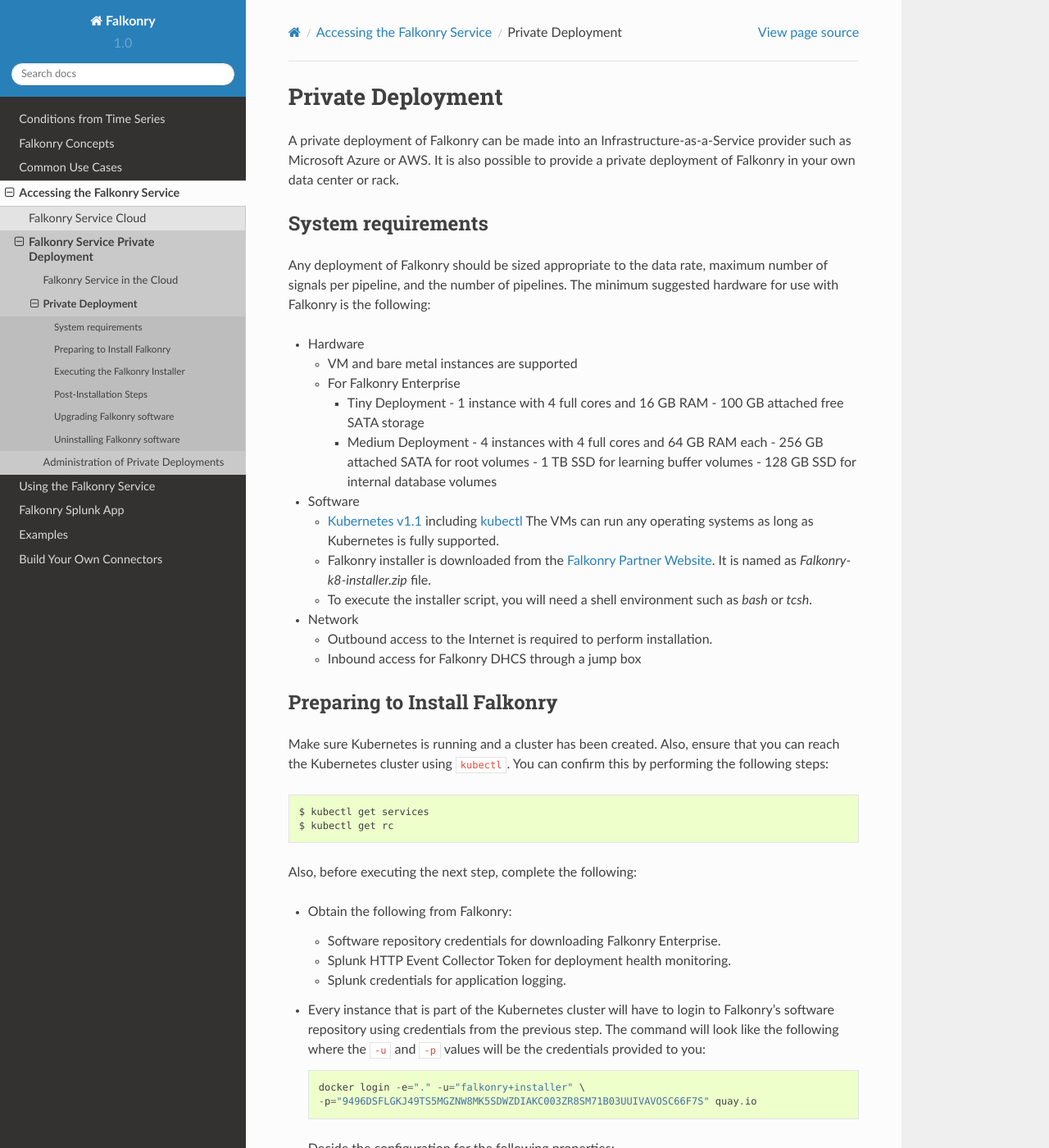
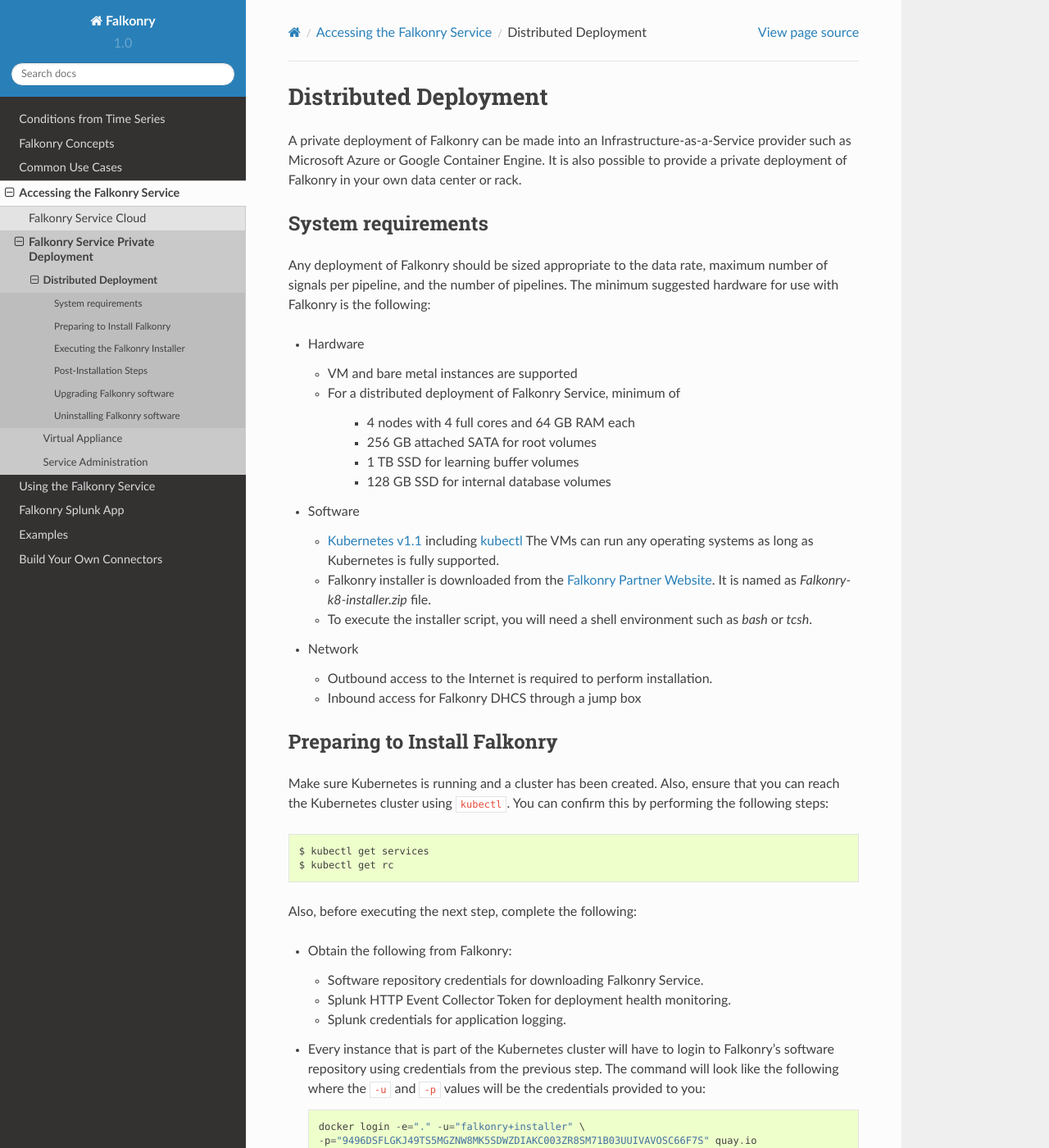
Before and after one commit to suhas-mehta/support, a Sphinx documentation site: the page built from docs/using/distributed.rst, in a window 1280 px wide and 1400 px high. Shown: the whole window at 82% size. Built offline with Sphinx 7.4.7 and the Read the Docs theme 2.0.0, drawn with Linux system fonts in a browser that asks for light colours; some of the changed text lies outside the part shown.

```diff
--- a/docs/using/administration.rst
+++ b/docs/using/administration.rst
@@ -1,5 +1,5 @@
-Administration of Private Deployments
-=====================================
+Service Administration
+======================
 
 All private deployments, whether of a Falkonry Service Virtual Appliance or a Virtual
 Private Cloud can be administered by a single administrative user. The administrative user
--- a/docs/using/deployment.rst
+++ b/docs/using/distributed.rst
@@ -1,9 +1,9 @@
-Private Deployment
-==================
+Distributed Deployment
+======================
 
 A private deployment of Falkonry can be made into an Infrastructure-as-a-Service provider
-such as Microsoft Azure or AWS. It is also possible to provide a private deployment of
-Falkonry in your own data center or rack.
+such as Microsoft Azure or Google Container Engine. It is also possible to provide a
+private deployment of Falkonry in your own data center or rack.
 
 System requirements
 -------------------
@@ -15,14 +15,9 @@
 - Hardware
 
   - VM and bare metal instances are supported
-  - For Falkonry Enterprise
+  - For a distributed deployment of Falkonry Service, minimum of
 
-    - Tiny Deployment
-      - 1 instance with 4 full cores and 16 GB RAM
-      - 100 GB attached free SATA storage
-
-    - Medium Deployment
-      - 4 instances with 4 full cores and 64 GB RAM each
+      - 4 nodes with 4 full cores and 64 GB RAM each
       - 256 GB attached SATA for root volumes
       - 1 TB SSD for learning buffer volumes
       - 128 GB SSD for internal database volumes
@@ -55,7 +50,7 @@
 
 - Obtain the following from Falkonry:
 
-  - Software repository credentials for downloading Falkonry Enterprise.
+  - Software repository credentials for downloading Falkonry Service.
   - Splunk HTTP Event Collector Token for deployment health monitoring.
   - Splunk credentials for application logging.
 
@@ -67,7 +62,6 @@
     -p="9496DSFLGKJ49TS5MGZNW8MK5SDWZDIAKC003ZR8SM71B03UUIVAVOSC66F7S" quay.io
 - Decide the configuration for the following properties:
 
-  - Tiny vs. medium size deployment as explained earlier
   - External host name
   - External host protocol such as ``http`` or ``https``
 
@@ -91,7 +85,7 @@
 
 The installation script is run with the following command::
 
-  $ ./install.sh -c=tiny -h=falkonry.acme.com -p=http -k=kubernetes-token \
+  $ ./install.sh -c=medium -h=falkonry.acme.com -p=http -k=kubernetes-token \
   -t=splunk-token -u=splunk-user -s=splunk-password
 
 Note that `medium` deployment will require a multi-node Kubernetes cluster and can be
--- a/docs/using/index.rst
+++ b/docs/using/index.rst
@@ -1,5 +1,5 @@
 Accessing the Falkonry Service
-======================
+==============================
 
 There are two ways to deploy and use the Falkonry Service depending on your specific
 business needs and requirements.
@@ -17,6 +17,11 @@
 the next step is to create a Team account and continue to access the service without
 limitations for production use.
 
+.. toctree::
+   :maxdepth: 1
+
+   service
+
 Falkonry Service Private Deployment
 -----------------------------------
 
@@ -26,6 +31,6 @@
 .. toctree::
    :maxdepth: 1
 
-   service
-   deployment
+   distributed
+   appliance
    administration
```
Also changed, not shown: docs/using/appliance.rst (added, +29 -0 lines), docs/using/service.md (+5 -6 lines).
